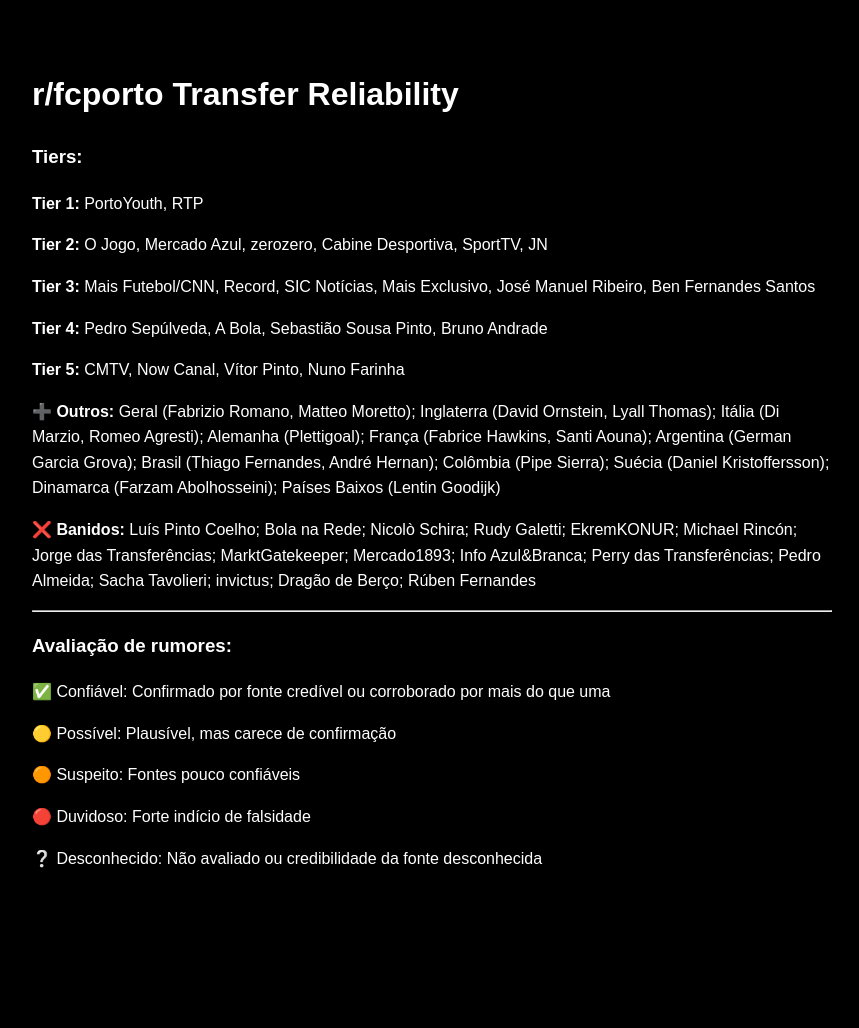
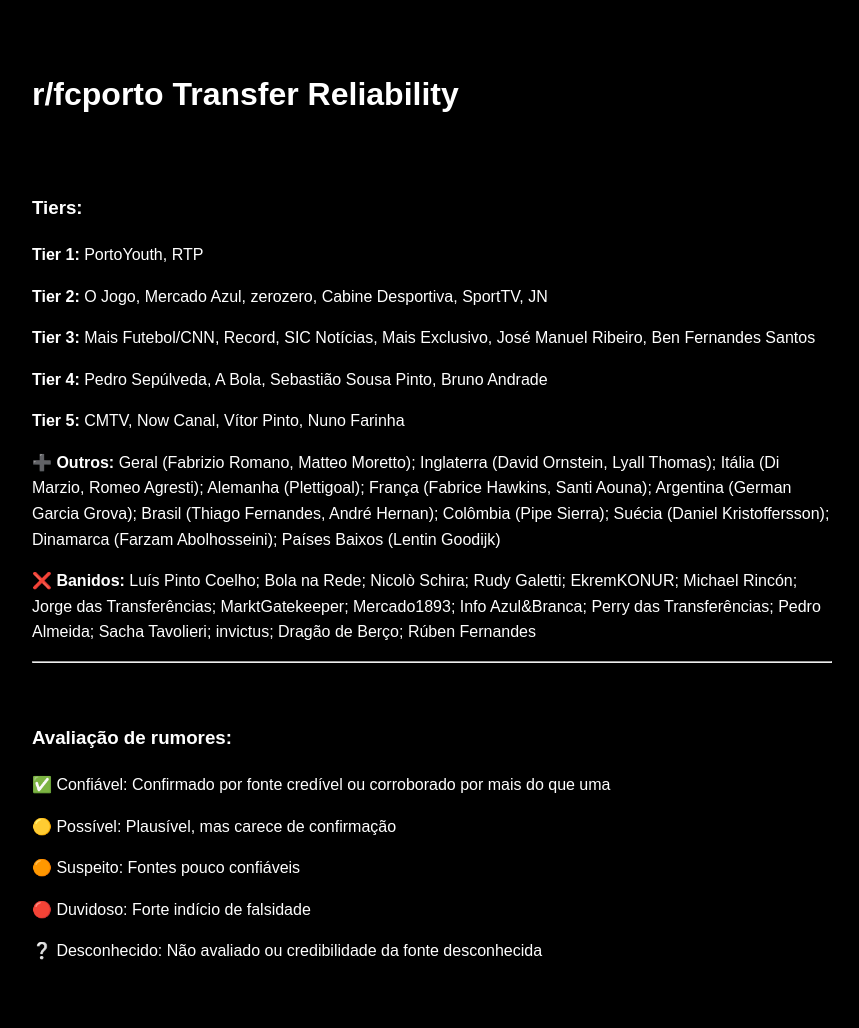
Before and after one commit to Azrial1739/r-fcporto-Transfer-Guide, a Jekyll site: the page built from index.md, in a window 1280 px wide. Shown: the whole page, without its empty margins (208-1067 px from the left). Built offline with Jekyll 4.4.1, drawn with Linux system fonts in a browser that asks for light colours; before the commit the page ends 935 px from its top, so only the background shows below that.

Commit message:
Update index.md

```diff
--- a/index.md
+++ b/index.md
@@ -3,10 +3,9 @@ layout: default
 title: My Page
 ---
 
-# r/fcporto Transfer Reliability
+# r/fcporto Transfer Reliability <br><br>
 
-### Tiers:
-
+### Tiers: <br>
 
 **Tier 1:** PortoYouth, RTP
 
@@ -16,20 +15,20 @@ title: My Page
 
 **Tier 4:** Pedro Sepúlveda, A Bola, Sebastião Sousa Pinto, Bruno Andrade
 
-**Tier 5:** CMTV, Now Canal, Vítor Pinto, Nuno Farinha
+**Tier 5:** CMTV, Now Canal, Vítor Pinto, Nuno Farinha <br>
 
 
-**➕ Outros:** Geral (Fabrizio Romano, Matteo Moretto); Inglaterra (David Ornstein, Lyall Thomas); Itália (Di Marzio, Romeo Agresti); Alemanha (Plettigoal); França (Fabrice Hawkins, Santi Aouna); Argentina (German Garcia Grova); Brasil (Thiago Fernandes, André Hernan); Colômbia (Pipe Sierra); Suécia (Daniel Kristoffersson); Dinamarca (Farzam Abolhosseini); Países Baixos (Lentin Goodijk)
+**➕ Outros:** Geral (Fabrizio Romano, Matteo Moretto); Inglaterra (David Ornstein, Lyall Thomas); Itália (Di Marzio, Romeo Agresti); Alemanha (Plettigoal); França (Fabrice Hawkins, Santi Aouna); Argentina (German Garcia Grova); Brasil (Thiago Fernandes, André Hernan); Colômbia (Pipe Sierra); Suécia (Daniel Kristoffersson); Dinamarca (Farzam Abolhosseini); Países Baixos (Lentin Goodijk) <br>
 
 
-**❌ Banidos:** Luís Pinto Coelho; Bola na Rede; Nicolò Schira; Rudy Galetti; EkremKONUR; Michael Rincón; Jorge das Transferências; MarktGatekeeper; Mercado1893; Info Azul&Branca; Perry das Transferências; Pedro Almeida; Sacha Tavolieri; invictus; Dragão de Berço; Rúben Fernandes
+**❌ Banidos:** Luís Pinto Coelho; Bola na Rede; Nicolò Schira; Rudy Galetti; EkremKONUR; Michael Rincón; Jorge das Transferências; MarktGatekeeper; Mercado1893; Info Azul&Branca; Perry das Transferências; Pedro Almeida; Sacha Tavolieri; invictus; Dragão de Berço; Rúben Fernandes <br>
 
 
 ___
+<br>
 
 
-
-### Avaliação de rumores:
+### Avaliação de rumores: <br>
 
 ✅ Confiável: Confirmado por fonte credível ou corroborado por mais do que uma
 
```
